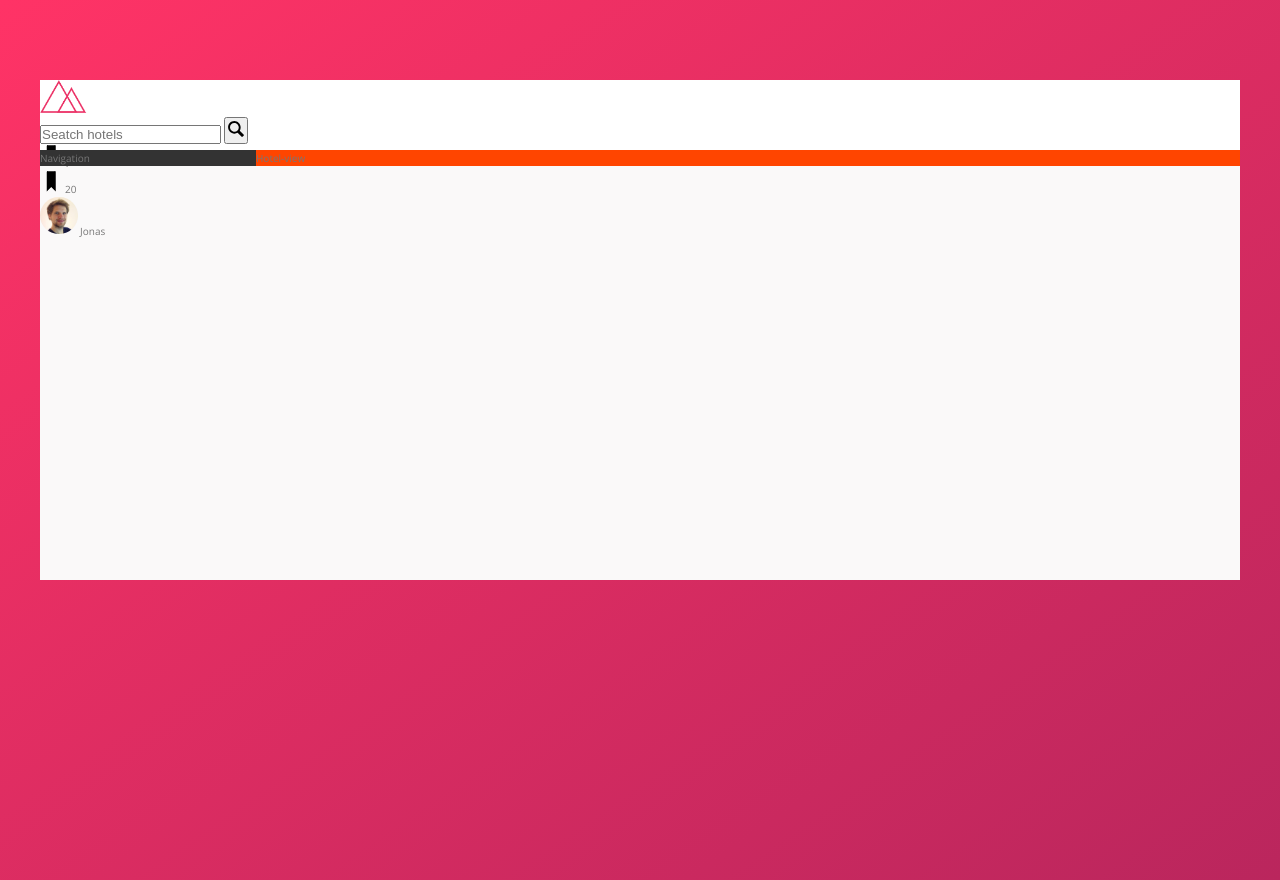
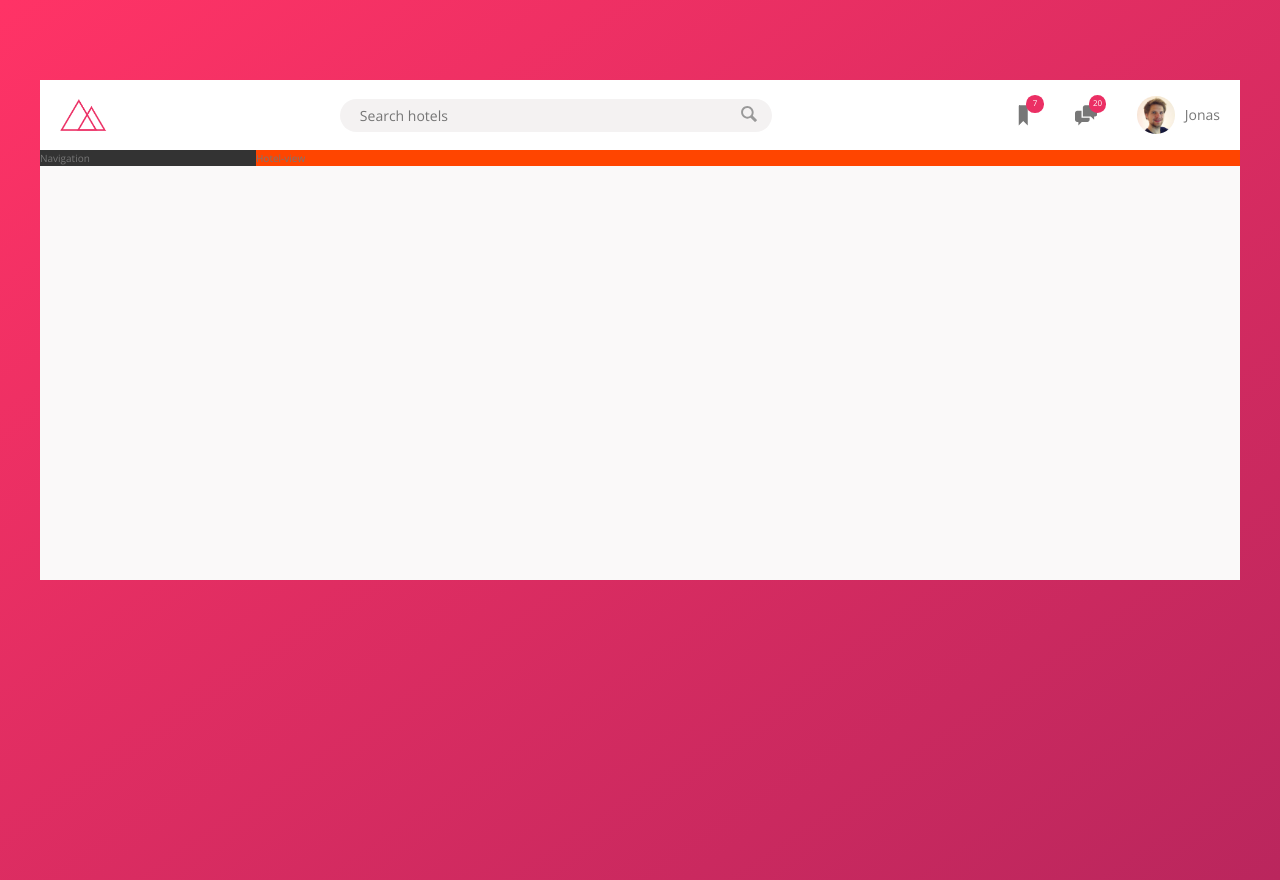
Before and after one commit to EugeneLevkovych/Trillo-flex, a website built with Vite: page src/index.html in a window 1280 px wide. Built offline with nearby package versions, Linux system fonts and the light colour scheme.

Commit message:
add header

```diff
--- a/src/index.html
+++ b/src/index.html
@@ -14,7 +14,7 @@
         <img src="img/logo.png" alt="trillo-logo" class="logo">
 
         <form action="#" class="search">
-          <input class="search__input" placeholder="Seatch hotels">
+          <input class="search__input" placeholder="Search hotels">
           <button class="search__button">
             <svg class="search__icon" width="20" height="20">
               <use href="./img/sprite.svg#icon-magnifying-glass"></use>
@@ -23,14 +23,14 @@
         </form>
         <nav class="user-nav">
           <div class="user-nav__icon-box">
-            <svg class="user-nav__icon" width="" height="">
+            <svg class="user-nav__icon" width="22.5" height="22.5">
               <use href="./img/sprite.svg#icon-bookmark"></use>
             </svg>
             <span class="user-nav__notification">7</span>
           </div>
-            <div class="user-nav__icon-box">
+          <div class="user-nav__icon-box">
             <svg class="user-nav__icon" width="22.5" height="22.5">
-              <use href="./img/sprite.svg#icon-bookmark"></use>
+              <use href="./img/sprite.svg#icon-chat"></use>
             </svg>
             <span class="user-nav__notification">20</span>
           </div>
--- a/src/scss/_components.scss
+++ b/src/scss/_components.scss
@@ -2,43 +2,114 @@
 //LOGO
 .logo {
     height: 3.25rem;
+    margin-left: 2rem;
 }
 
 /////////////////////////////////////
 //SEARCH
 .search {
+    flex: 0 0 40%;
+    display: flex;
+    justify-content: center;
+    align-items: center;
+
     &__input {
+      font-family: inherit;
+      font-size: inherit;
+      color: inherit;
+      background-color: var(--color-grey-light-2);
+      border: none;
+      padding: .7rem 2rem;
+      border-radius: 100px;
+      width: 90%;
+      transition: all .2s;
+      margin-right: -3.25rem;
 
+        &:focus {
+         outline: none;
+         width: 100%;
+         background-color: var(--color-grey-light-3);
+
+        &::-webkit-input-placeholder {
+            font-weight: 100;
+            color: var(--color-grey-light-4);
+        }
+    }
+    }
+
+    &__input:focus + &__button {
+        background-color: var(--color-grey-light-3);
     }
 
     &__button {
+    border: none;
+    background-color: var(--color-grey-light-2);
 
+       &__focus {
+        outline: none;
+       }
+
+       &__active {
+        transform: translateY(2px);
+       }
     }
 
     &__icon {
        width: 2rem;
        height: 2rem;
+       fill: var(--color-grey-dark-3)
     }
 }
 
 /////////////////////////////////////
 //USER NAVIGATION
 .user-nav {
-    &__icon-box {}
+    display: flex;
+    align-self: stretch;
+
+    & > * {
+        padding: 0 2rem;
+        cursor: pointer;
+        height: 100%;
+        display: flex;
+        align-items: center;
+    }
+
+    & > *:hover {
+       background-color: var(--color-grey-light-2);
+    }
+
+    &__icon-box {
+        position: relative;
+    }
 
     &__icon {
         height: 2.25rem;
         width: 2.25rem;
+        fill: var(--color-grey-dark-2);
+
     }
 
-    &__notification {}
+    &__notification {
+        font-size: .8rem;
+        height: 1.75rem;
+        width: 1.75rem;
+        border-radius: 50%;
+        background-color: var(--color-primary);
+        color: #fff;
+        position: absolute;
+        top: 1.5rem;
+        right: 1.1rem;
 
-    &__user {}
+        display: flex;
+        justify-content: center;
+        align-items: center;
+
+    }
 
     &__user-photo {
         height: 3.75rem;
         border-radius: 50%;
+        margin-right: 1rem;
     }
-
-    &__user-name {}
 }
--- a/src/scss/_layout.scss
+++ b/src/scss/_layout.scss
@@ -8,9 +8,14 @@
 }
 
 .header {
+ font-size: 1.4rem;
  height: 7rem;
  background-color: #fff;
  border-bottom: var(--color-grey-light-2);
+
+ display: flex;
+ justify-content: space-between;
+ align-items: center;
 }
 
 .content {
```
